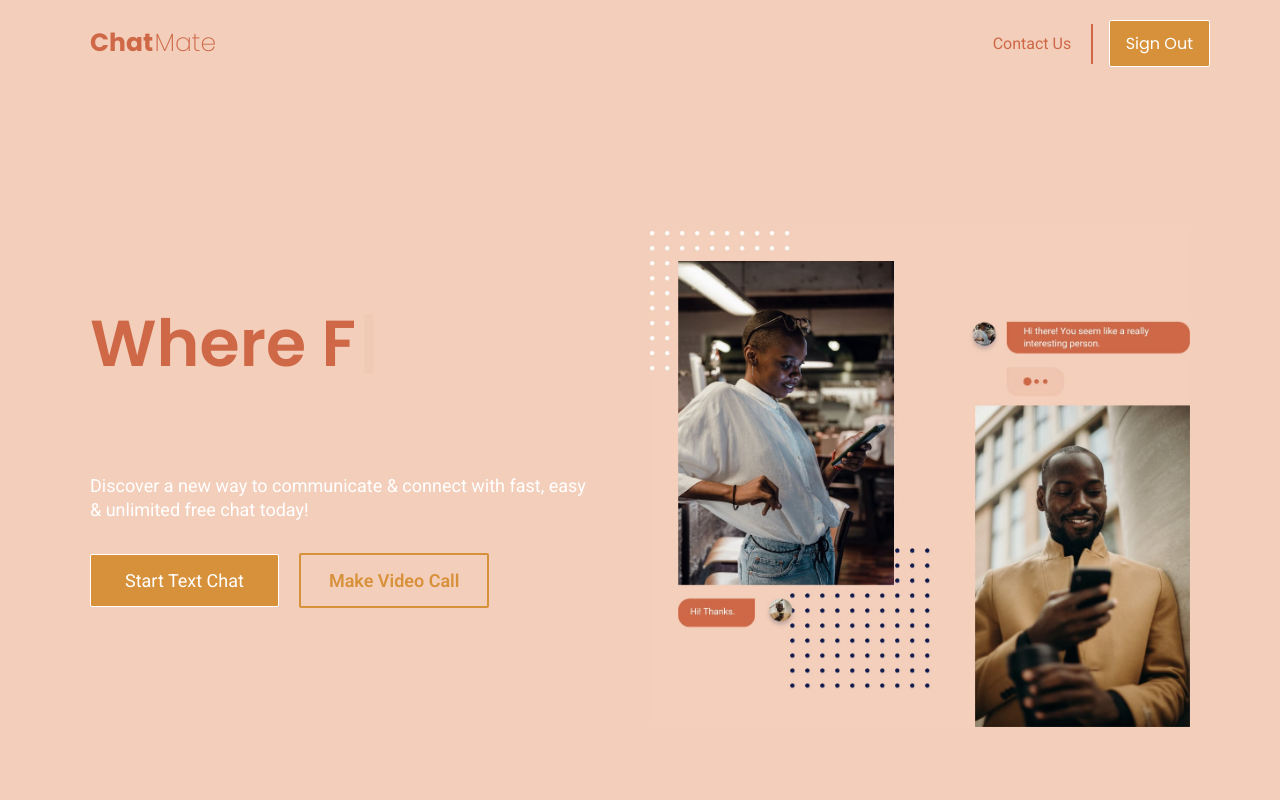
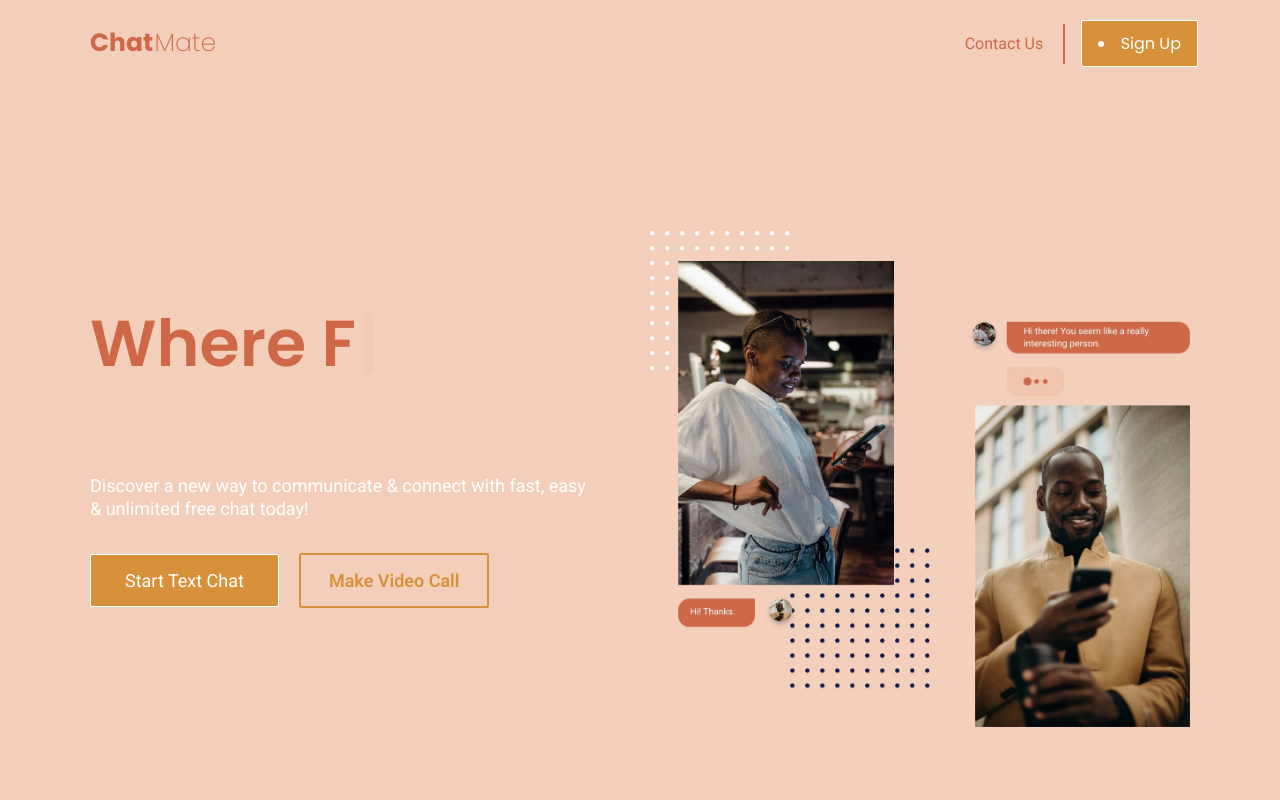
Before and after one commit to Iam-Sodhi/ChatMate_GS, a Next.js app: page / in a window 1280 px wide. Shown: the top 800 px of the page. Built offline with nearby package versions, Linux system fonts and the light colour scheme; no server answers.

Commit message:
done signup wala and search bar link

```diff
--- a/app/(auth)/layout.tsx
+++ b/app/(auth)/layout.tsx
@@ -4,7 +4,7 @@ const AuthLayout = ({ children }: { children: React.ReactNode }) => {
   return (
     <div className="h-screen w-screen bg-peachpuff relative  ">
       <Navbar channelPage={true} />
-      <div className="bg-peachpuff h-[cacl(100vh-60px)]  absolute top-[25%] left-[35%] flex justify-center items-center ">
+      <div className="bg-peachpuff h-[cacl(100vh-60px)]  flex justify-center items-center  mt-[15%] sm:mt-[10%] md:mt-[5%] ">
         {children}
       </div>
     </div>
--- a/app/channel/(main)/(routes)/servers/[serverId]/channels/[channelId]/page.tsx
+++ b/app/channel/(main)/(routes)/servers/[serverId]/channels/[channelId]/page.tsx
@@ -43,7 +43,7 @@ export default async function ChannelIdPage({
       redirect("/channel");
     }
     return (
-        <div className=" flex flex-col align-middle  h-full">
+        <div className=" flex flex-col align-middle z-50  h-full">
           <ChatHeader
             name={channel.name}
             serverId={channel.serverId}
--- a/app/page.tsx
+++ b/app/page.tsx
@@ -6,17 +6,14 @@ import { UserButton } from "@clerk/nextjs";
 import { currentUser } from "@clerk/nextjs/server";
 
 export default async function Home() {
-  const User = await currentUser();
 
-  let user=false;
-  if(User){ user=true}
   return (
     <main>
       <div className="relative  w-full  overflow-hidden   ">
-        <div className="absolute right-12">
-          <UserButton afterSignOutUrl="/" />
+        <div className="hidden md:flex absolute top-6 lg:right-[3%]">
+          <UserButton  afterSignOutUrl="/" />
         </div>
-        <HeroSection user  />
+        <HeroSection  />
         <About />
         <BusinessSection />
         <Footer />
--- a/components/Channel/Chat/ChatItem.tsx
+++ b/components/Channel/Chat/ChatItem.tsx
@@ -131,16 +131,16 @@ export const ChatItem = ({
   const isYou=isCurrent===currentMember.id;
 
   return (
-    <div className={cn("relative group flex items-center overflow-hidden hover:bg-black/5 py-4 transition w-full",isYou?"pr-16":"pl-16")}
+    <div className={cn("relative group flex p-1 items-center overflow-hidden hover:bg-black/5 py-4 transition w-full",isYou?"pr-16":"pl-16")}
    >
       <div className={cn("group flex gap-x-2 items-start w-full",isYou&& "flex-row-reverse")}>
         <div onClick={onMemberClick} className="cursor-pointer hover:drop-shadow-md transition">
           <UserAvatar src={member.profile.imageUrl} />
         </div>
-        <div className={cn("flex flex-col  py-3 px-6 relative rounded-lg ",isYou?"bg-secondary1":"bg-secondary3" )}>
+        <div className={cn("flex flex-col pt-2 pb-1 sm:py-3 px-6 relative rounded-lg ",isYou?"bg-secondary1":"bg-secondary3" )}>
           <div className="flex items-center gap-x-2 mb-1">
             <div className="flex items-center">
-              <p onClick={onMemberClick} className="font-semibold text-sm text-white hover:underline cursor-pointer mr-1 ">
+              <p onClick={onMemberClick} className="font-semibold text-[12px] sm:text-[14px] text-white hover:underline cursor-pointer mr-1 ">
                 {member.profile.name}
               </p>
               <ActionTooltip label={member.role}>
--- a/components/Channel/Server/ServerSearch.tsx
+++ b/components/Channel/Server/ServerSearch.tsx
@@ -40,11 +40,11 @@ const ServerSearch:React.FC<ServerSearchProps> = ({
       setOpen(false);
 
       if (type === "member") {
-        return router.push(`/servers/${params?.serverId}/conversations/${id}`)
+        return router.push(`/channel/servers/${params?.serverId}/conversations/${id}`)
       }
 
       if (type === "channel") {
-        return router.push(`/servers/${params?.serverId}/channels/${id}`)
+        return router.push(`/channel/servers/${params?.serverId}/channels/${id}`)
       }
     }
     return (
--- a/components/Homepage/HeroSection.tsx
+++ b/components/Homepage/HeroSection.tsx
@@ -6,21 +6,20 @@ import { useRouter } from "next/navigation";
 import { Typewriter } from 'react-simple-typewriter'
 import {motion} from "framer-motion"
 type HeroSectionProps = {
-  user?:boolean,
 };
 
-const HeroSection: React.FC<HeroSectionProps> = ({user}) => {
+const HeroSection: React.FC<HeroSectionProps> = () => {
   const router =useRouter();
   return (
    <motion.div initial={{ opacity: 0 }}
    animate={{ opacity: 1 }}
    transition={{ duration: 0.5 }}>
 
-    <Navbar user />
+    <Navbar />
     <section className="section block  bg-peachpuff  sm:pt-[18vh]  lg:min-h-screen text-left text-[1.13rem] text-white font-roboto">
       <div className="container block mx-auto max-w-[1160px]">
         <div className="flexbox  flex flex-col  items-start sm:flex-row sm:justify-center justify-between sm:items-center">
-          <div className="left-block mb-5 sm:mb-0   sm:mr-[15px] md:mr-[60px] md:min-w-[340px] sm:min-w-[280px] sm:max-w-[345px] lg:max-w-[500px] sm:min-h-[341.22px]   ">
+          <div className="left-block mb-5 sm:mb-0   sm:mr-[15px] md:mr-[60px] md:min-w-[340px] sm:min-w-[280px] sm:max-w-[345px] lg:max-w-[500px] sm:min-h-[341.5px]   ">
            <motion.p className="sd:mb-7 mb-5 text-[35px] sm:text-[37px] lg:text-[65px] md:text-[45px] leading-[112.52%] font-semibold font-poppins text-secondary1 block min-h-[78px] sm:min-h-[83px] md:min-h-[101px] lg:min-h-[146px] "  initial={{opacity:0}}
            animate={{opacity:1}}
            transition={{delay:0.15, duration:1}}><motion.span
--- a/components/Homepage/Navbar.tsx
+++ b/components/Homepage/Navbar.tsx
@@ -3,7 +3,7 @@ import Link from "next/link";
 import React from "react";
 import { motion } from "framer-motion";
 import { auth } from "@clerk/nextjs/server";
-import { useClerk } from "@clerk/nextjs";
+import { useClerk, useUser } from "@clerk/nextjs";
 import { useRouter } from "next/navigation";
 type NavbarProps = {
   ContactPage?: boolean;
@@ -11,8 +11,9 @@ type NavbarProps = {
   user?: boolean;
 };
 
-const Navbar: React.FC<NavbarProps> = ({ ContactPage, user, channelPage }) => {
+const Navbar: React.FC<NavbarProps> = ({ ContactPage, channelPage }) => {
   const { signOut } = useClerk();
+  const {isSignedIn}=useUser();
   const router = useRouter();
 
   return (
@@ -46,12 +47,12 @@ const Navbar: React.FC<NavbarProps> = ({ ContactPage, user, channelPage }) => {
                 )}
                 {}
               </ul>
-              {user ? (
+              {isSignedIn ? (
                 <button
                   className="bg-secondary3 box-border rounded-sm text-center align-middle text-[14px]  sm:text-[16px]  text-white border-[1px] border-solid  py-2 sm:py-[10px] px-3 sm:px-4 border-white hover:bg-secondary1 sm:-mr-5 cursor-pointer"
                   onClick={() => signOut()}
                 >
-                  {user ? "Sign Out" : "Sign In"}
+                  {isSignedIn ? "Sign Out" : "Sign In"}
                 </button>
               ) : (
                 <li className="bg-secondary3 box-border rounded-sm text-center align-middle text-[13px]  sm:text-[16px]  text-white border-[1px] border-solid   py-2 sm:py-[10px] px-2 sm:px-4 border-white hover:bg-secondary1 -mr-2 cursor-pointer">
```
